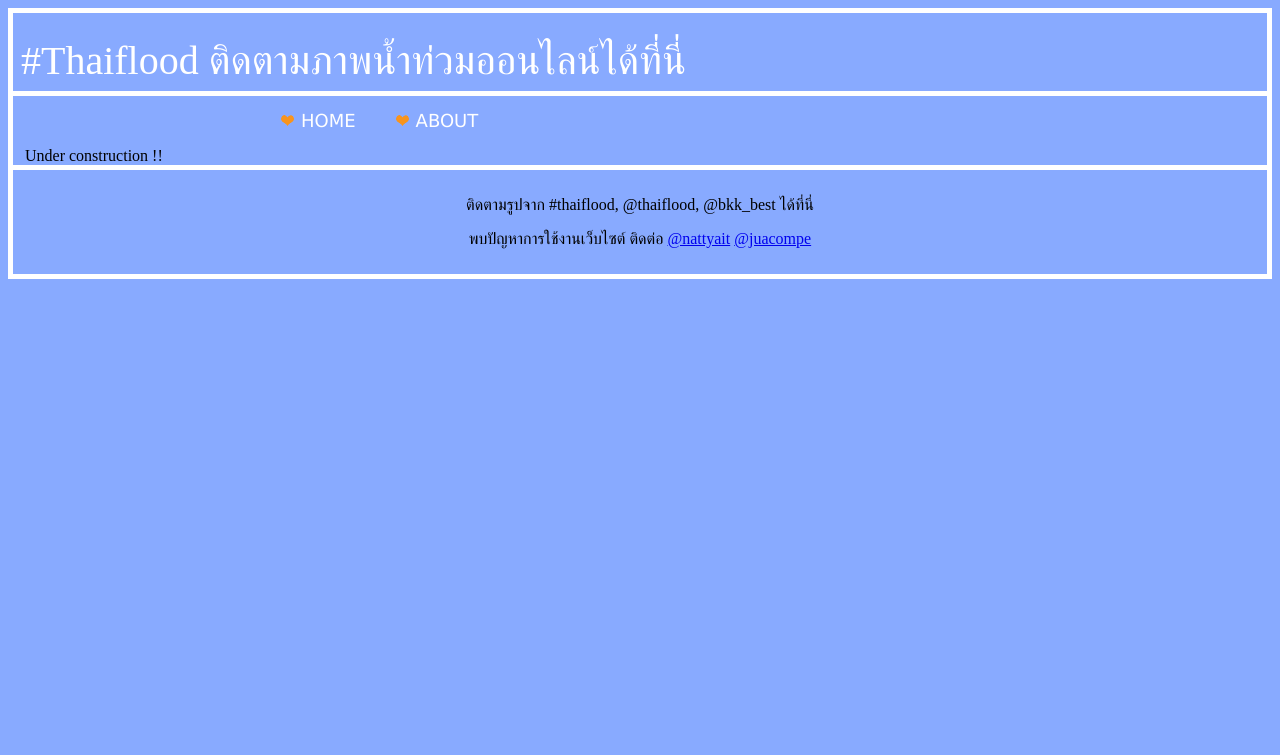
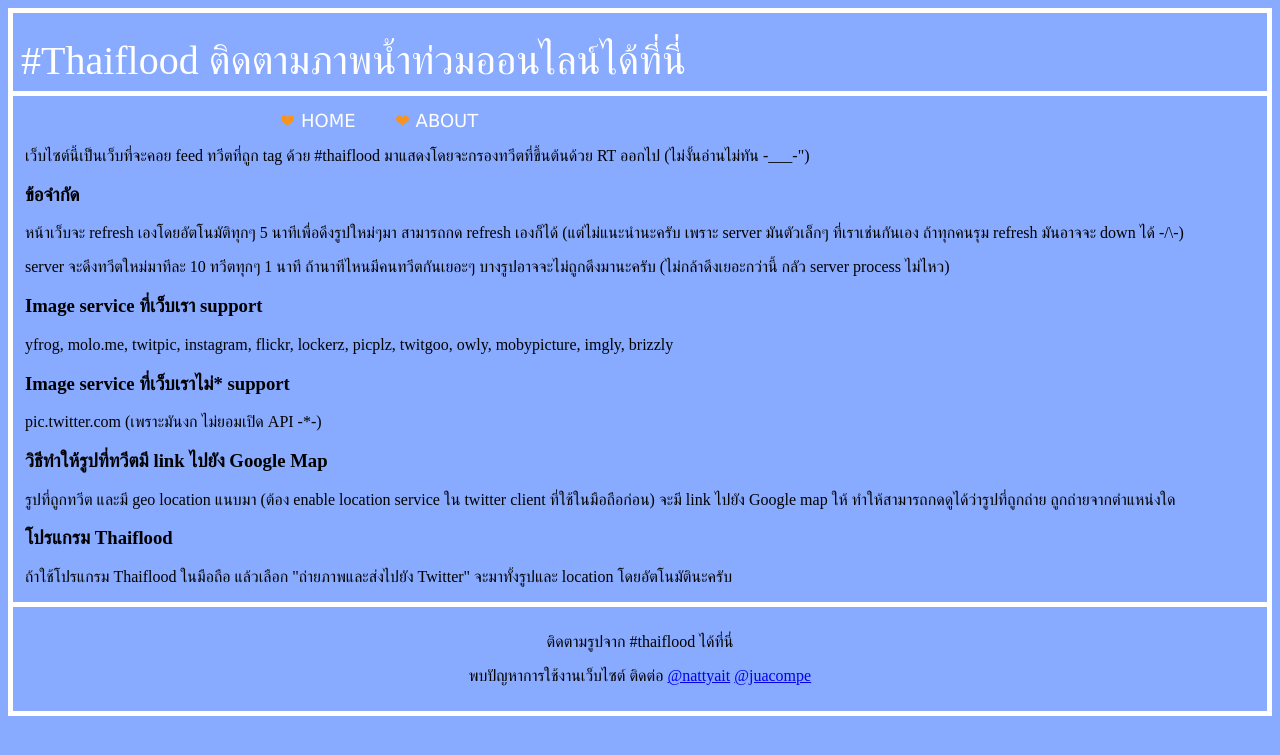
Before and after one commit to juacompe/njwedding, a Django app: template templates/about.html in a window 1280 px wide. Shown: the top 755 px of the page. Run offline with Django 3.2, Linux system fonts and the light colour scheme; the template is opened without the code that fills it, so the values that code supplies are empty; parts of the project's set-up code (start-up, migrations or seed data) failed here and were passed over.

Commit message:
- update about page - edit footer, saying that feed only from #thaiflood

```diff
--- a/templates/_footer.html
+++ b/templates/_footer.html
@@ -1,5 +1,5 @@
 <div id="page_footer">
-        <p align="center">ติดตามรูปจาก #thaiflood, @thaiflood, @bkk_best ได้ที่นี่</p>
+        <p align="center">ติดตามรูปจาก #thaiflood ได้ที่นี่</p>
         <p align="center">พบปัญหาการใช้งานเว็บไซต์ ติดต่อ <a href="http://twitter.com/#!/nattyait">@nattyait</a>
             <a href="http://twitter.com/#!/juacompe">@juacompe</a></p>
     </div><!--id="page_footer"-->
--- a/templates/about.html
+++ b/templates/about.html
@@ -7,7 +7,24 @@
 
 
     {% block page_content %}
-        Under construction !!
+    <p>เว็บไซต์นี้เป็นเว็บที่จะคอย feed ทวีตที่ถูก tag ด้วย #thaiflood มาแสดงโดยจะกรองทวีตที่ขึ้นต้นด้วย RT ออกไป (ไม่งั้นอ่านไม่ทัน -___-")</p>
+
+    <h3>ข้อจำกัด</h3>
+    <p>หน้าเว็บจะ refresh เองโดยอัตโนมัติทุกๆ 5 นาทีเพื่อดึงรูปใหม่ๆมา สามารถกด refresh เองก็ได้ (แต่ไม่แนะนำนะครับ เพราะ server มันตัวเล็กๆ ที่เราเช่นกันเอง ถ้าทุกคนรุม refresh มันอาจจะ down ได้ -/\-)</p>
+    <p>server จะดึงทวีตใหม่มาทีละ 10 ทวีตทุกๆ 1 นาที ถ้านาทีไหนมีคนทวีตกันเยอะๆ บางรูปอาจจะไม่ถูกดึงมานะครับ (ไม่กล้าดึงเยอะกว่านี้ กลัว server process ไม่ไหว)</p>
+
+    <h3>Image service ที่เว็บเรา support</h3>
+    <p>yfrog, molo.me, twitpic, instagram, flickr, lockerz, picplz, twitgoo, owly, mobypicture, imgly, brizzly</p>
+
+    <h3>Image service ที่เว็บเราไม่* support</h3>
+    <p>pic.twitter.com (เพราะมันงก ไม่ยอมเปิด API -*-)</p>
+
+    <h3>วิธีทำให้รูปที่ทวีตมี link ไปยัง Google Map</h3>
+    <p>รูปที่ถูกทวีต และมี geo location แนบมา (ต้อง enable location service ใน twitter client ที่ใช้ในมือถือก่อน) จะมี link ไปยัง Google map ให้ ทำให้สามารถกดดูได้ว่ารูปที่ถูกถ่าย ถูกถ่ายจากตำแหน่งใด</p>
+
+    <h3>โปรแกรม Thaiflood</h3>
+    <p>ถ้าใช้โปรแกรม Thaiflood ในมือถือ แล้วเลือก "ถ่ายภาพและส่งไปยัง Twitter" จะมาทั้งรูปและ location โดยอัตโนมัตินะครับ</p>
+
     {% endblock page_content %}
 
 
```
